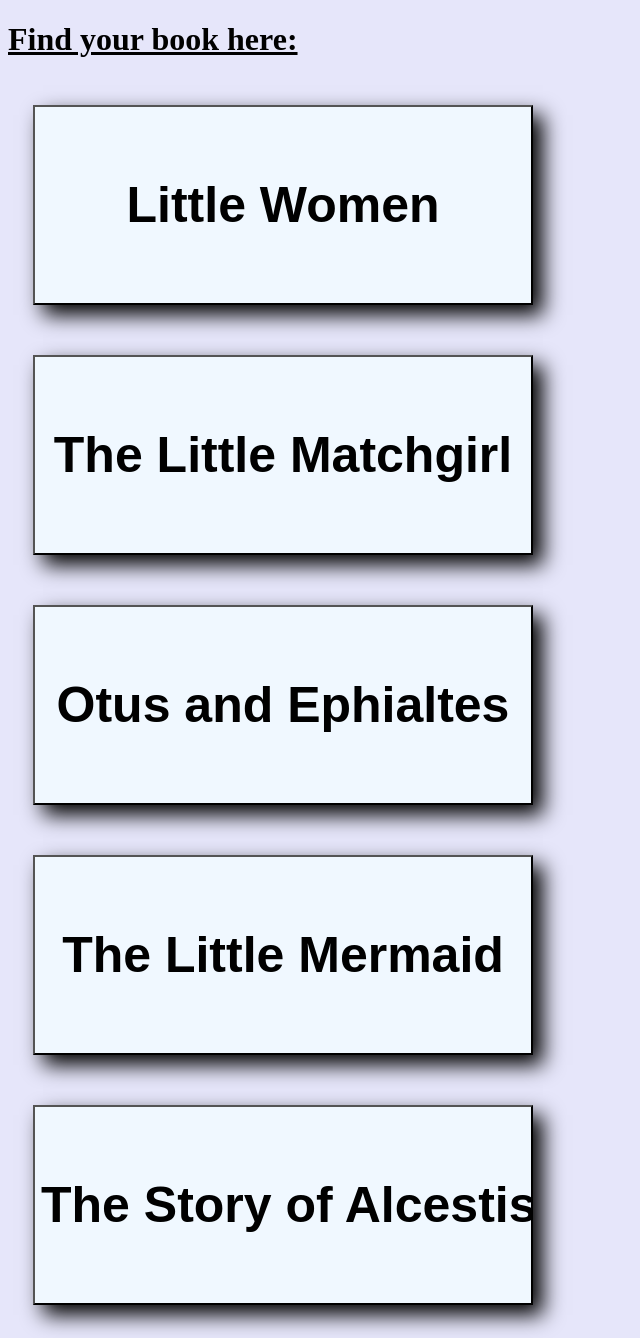
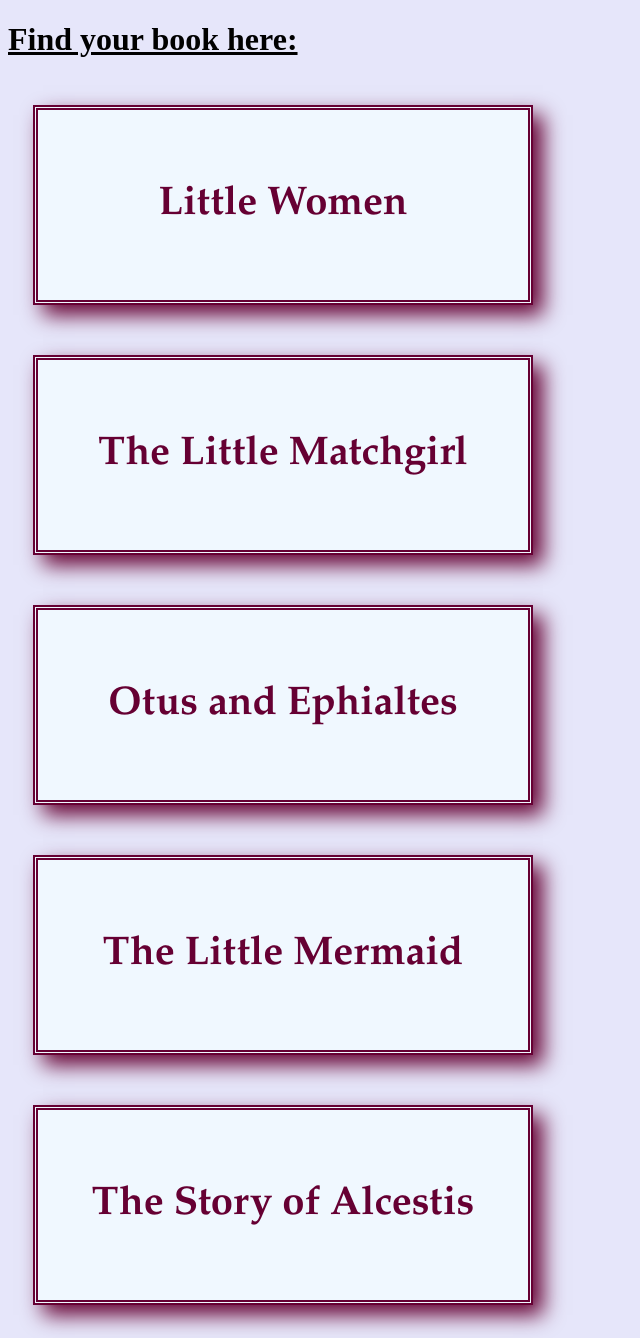
Before and after one commit to AnahiCM/Book-Project, a Flask app: page / in a window 1280 px wide. Shown: the whole page, without its empty margins (0-640 px from the left). Run offline with Flask 2, Linux system fonts and the light colour scheme.

Commit message:
Version 4 CSS (Faulty?)

```diff
--- a/app/static/aloadae.css
+++ b/app/static/aloadae.css
@@ -0,0 +1,4 @@
+body {
+    background-color: LavenderBlush;
+    font-family: "Times New Roman", Times, serif;
+}
--- a/app/static/indexstyle.css
+++ b/app/static/indexstyle.css
@@ -11,11 +11,15 @@ h1 {
 input[type=submit] {
     width: 500px;
     background: #F0F8FF;
+    color: #660033;
     height: 200px;
     margin: 25px;
     box-shadow: 10px 10px 20px;
     font-weight: bold;
-    font: bold 50px arial, sans-serif;
+    font: bold 40px garamond, sans-serif;
+    border-color: #660033;
+    border-style: double;
+    border-width: 5px;
 }
 /*#buttonOne{*/
 /*    display: inline-block; height: 200px;*/
--- a/app/templates/aloadae.html
+++ b/app/templates/aloadae.html
@@ -2,6 +2,7 @@
 <html>
     <head>
         <title>Otus and Ephialtes</title>
+        <link rel="stylesheet" type="text/css" href="/static/aloadae.css">
     </head>
     <body>
         <h1>Otus and Ephialtes</h1>
```
